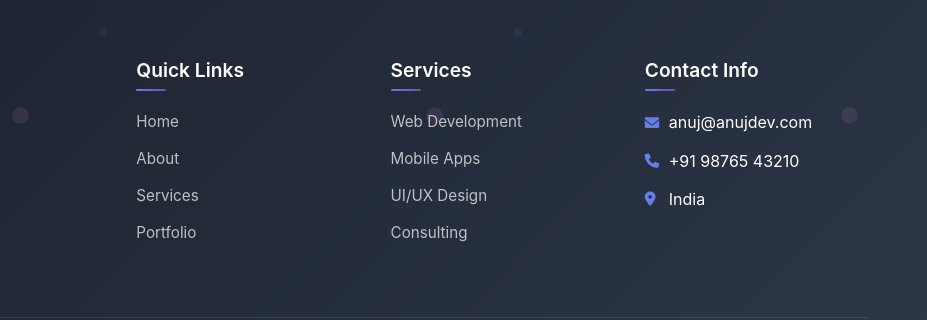
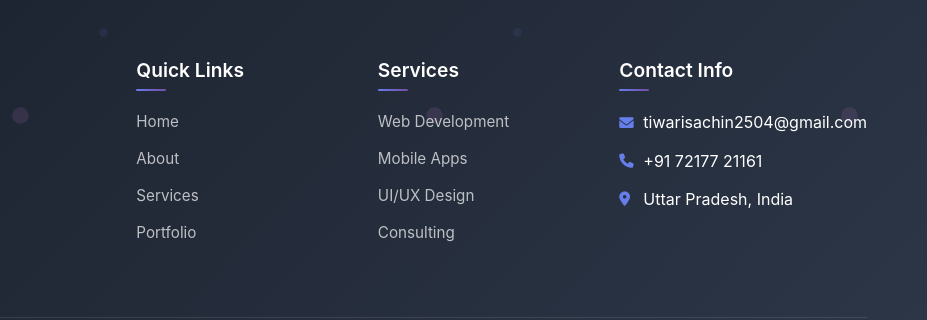
Before and after one commit to Anuj-Tiwari2504/Anuj-Dev, a plain HTML site: page contact.html in a window 1280 px wide. Shown: the part 1515-1835 px from the top of the page, 353-1280 px from the left. Drawn offline with Linux system fonts and the light colour scheme.

Commit message:
Updated UI and fixed bugs

```diff
--- a/contact.html
+++ b/contact.html
@@ -173,9 +173,9 @@
                     <div class="footer-column">
                         <h4>Contact Info</h4>
                         <ul>
-                            <li><i class="fas fa-envelope"></i> anuj@anujdev.com</li>
-                            <li><i class="fas fa-phone"></i> +91 98765 43210</li>
-                            <li><i class="fas fa-map-marker-alt"></i> India</li>
+                            <li><i class="fas fa-envelope"></i> tiwarisachin2504@gmail.com</li>
+                            <li><i class="fas fa-phone"></i> +91 72177 21161</li>
+                            <li><i class="fas fa-map-marker-alt"></i> Uttar Pradesh, India</li>
                         </ul>
                     </div>
                 </div>
```
